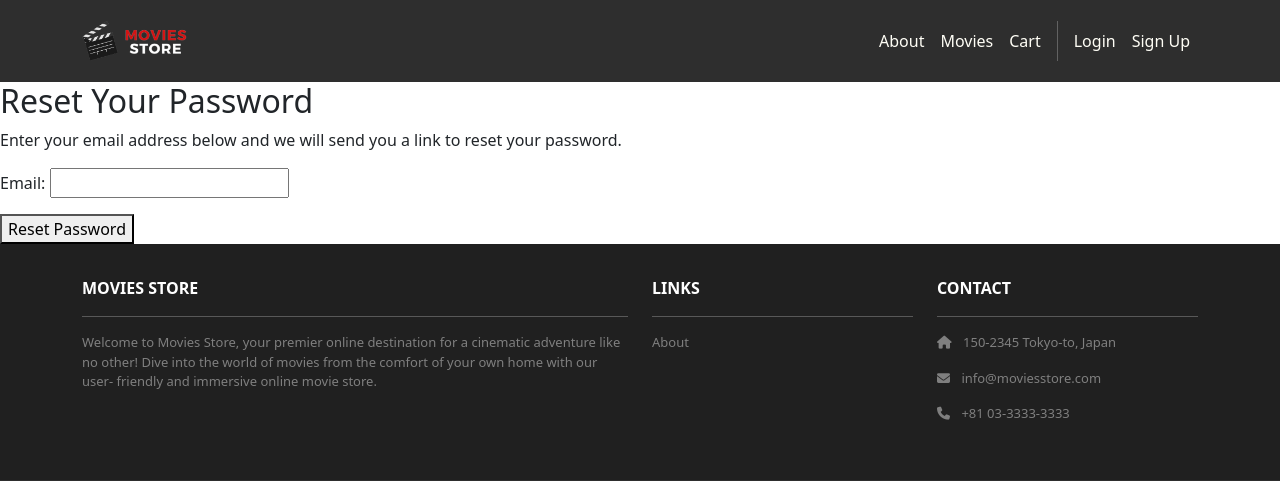
After one commit to AndrewRomitti/cs2340-moviesstore, a Django app: page /accounts/password_reset/ in a window 1280 px wide. The commit adds this page. Shown: the top 481 px of the page. Run offline with Django 5.2, Linux system fonts and the light colour scheme; some libraries are stand-ins or nearby versions; some web fonts are replaced.

Commit message:
Added ability to reset password

```diff
--- a/accounts/templates/accounts/login.html
+++ b/accounts/templates/accounts/login.html
@@ -33,9 +33,9 @@
                 <button type="submit"
                   class="btn bg-dark text-white">Login
                 </button>
-                <button type="submit"
-                  class="btn bg-dark text-white">Reset Password
-                </button>
+                <a href="{% url 'password_reset' %}" class="btn bg-dark text-white">
+                    Reset Password
+                </a>
               </div>
             </form>
           </div>
--- /dev/null
+++ b/accounts/templates/registration/password_reset_complete.html
@@ -0,0 +1,5 @@
+{% extends "base.html" %}
+{% block content %}
+  <h2>Password Reset Complete</h2>
+  <p>Your password has been set. You can now <a href="{% url 'login' %}">log in</a> with your new password.</p>
+{% endblock %}
--- /dev/null
+++ b/accounts/templates/registration/password_reset_done.html
@@ -0,0 +1,5 @@
+{% extends "base.html" %}
+{% block content %}
+  <h2>Password Reset Sent</h2>
+  <p>We've emailed you instructions for setting your password. If you don’t receive an email, check your spam folder.</p>
+{% endblock %}
--- /dev/null
+++ b/accounts/templates/registration/password_reset_form.html
@@ -0,0 +1,10 @@
+{% extends "base.html" %}
+{% block content %}
+  <h2>Reset Your Password</h2>
+  <p>Enter your email address below and we will send you a link to reset your password.</p>
+  <form method="post">
+    {% csrf_token %}
+    {{ form.as_p }}
+    <button type="submit">Reset Password</button>
+  </form>
+{% endblock %}
--- a/accounts/urls.py
+++ b/accounts/urls.py
@@ -1,8 +1,33 @@
 from django.urls import path
 from . import views
+from django.contrib.auth import views as auth_views
+
 urlpatterns = [
     path('signup', views.signup, name='accounts.signup'),
     path('login/', views.login, name='accounts.login'),
     path('logout/', views.logout, name='accounts.logout'),
     path('orders/', views.orders, name='accounts.orders'),
+    path('password_reset/',
+         auth_views.PasswordResetView.as_view(
+             template_name='registration/password_reset_form.html'
+         ),
+         name='password_reset'),
+
+    path('password_reset/done/',
+         auth_views.PasswordResetDoneView.as_view(
+             template_name='registration/password_reset_done.html'
+         ),
+         name='password_reset_done'),
+
+    path('reset/<uidb64>/<token>/',
+         auth_views.PasswordResetConfirmView.as_view(
+             template_name='registration/password_reset_confirm.html'
+         ),
+         name='password_reset_confirm'),
+
+    path('reset/done/',
+         auth_views.PasswordResetCompleteView.as_view(
+             template_name='registration/password_reset_complete.html'
+         ),
+         name='password_reset_complete'),
 ]
```
Also changed, not shown: accounts/templates/registration/password_reset_confirm.html (added, +9 -0 lines), db.sqlite3.
